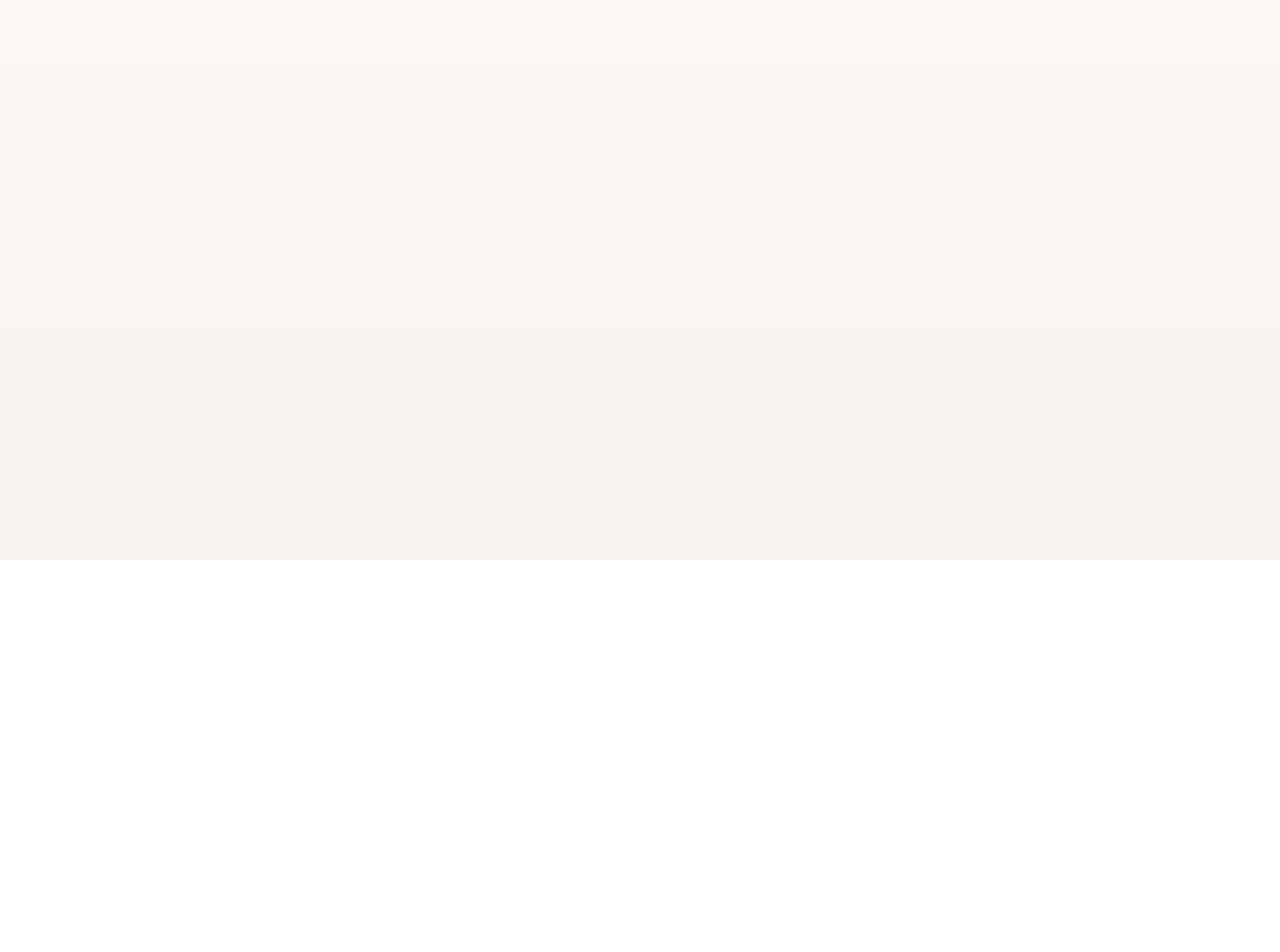
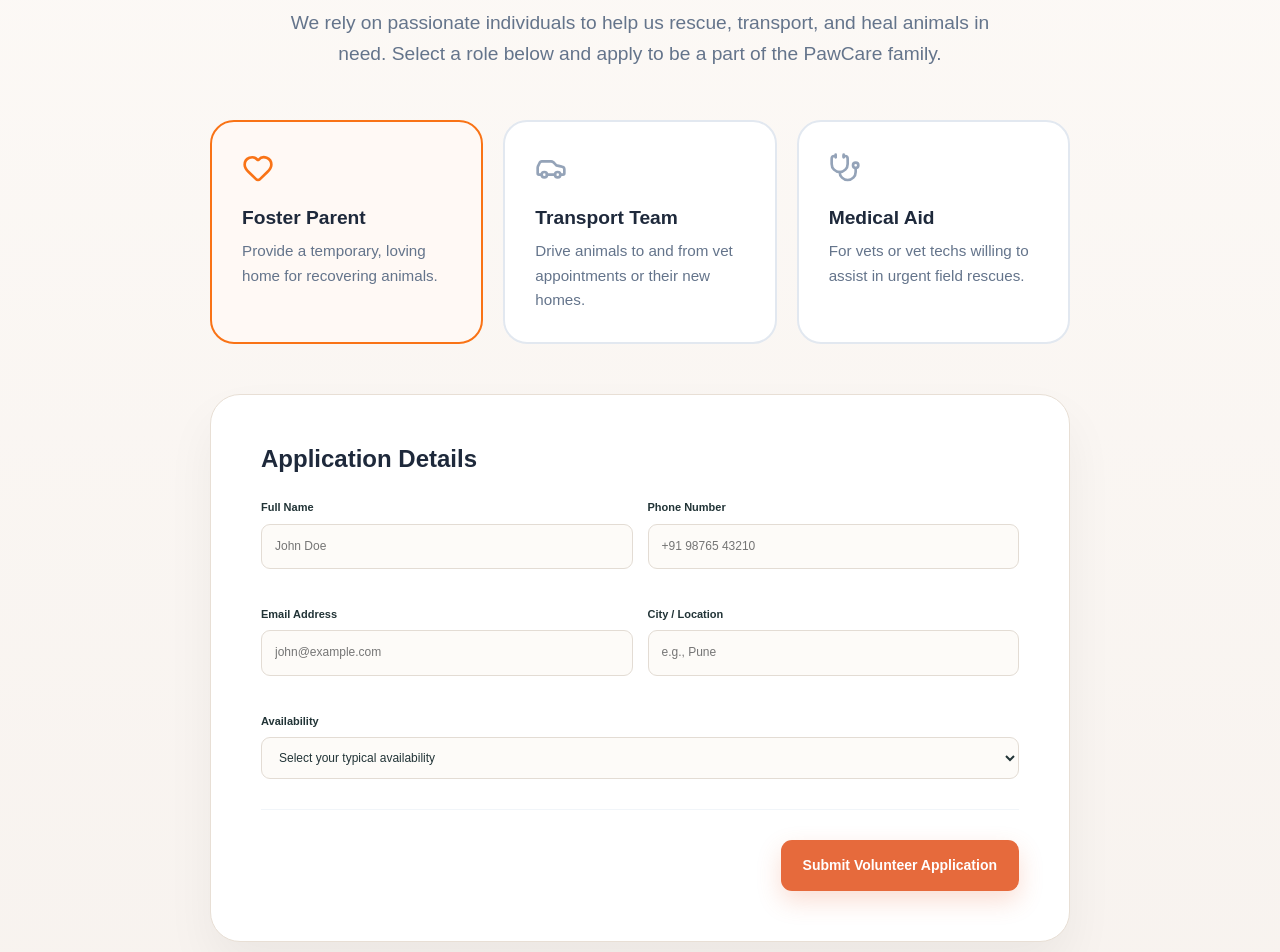
Before and after one commit to SHAYONTAN2006/ngo-project, a React (Vite) app in the folder my-react-app/: page /volunteer in a window 1280 px wide. Before the commit this address had no page. Shown: the part 240-1192 px from the top of the page. Before the commit the page ends 800 px from the top, so only its background shows below. Built offline with nearby package versions, Linux system fonts and the light colour scheme.

Commit message:
added a volunteering page

```diff
--- a/my-react-app/src/App.jsx
+++ b/my-react-app/src/App.jsx
@@ -3,6 +3,7 @@ import Home from './pages/Home';
 import Dashboard from './pages/Dashboard';
 import AnimalProfile from './pages/AnimalProfile';
 import AnimalsGallery from './pages/AnimalsGallery';
+import VolunteerOnboarding from './pages/VolunteerOnboarding';
 import RescueTracker from './pages/RescueTracker';
 import ApplicationForm from './pages/ApplicationForm';
 import './App.css';
@@ -15,6 +16,7 @@ function App() {
       <Route path="/dashboard" element={<Dashboard />} />
       <Route path="/animal/:id" element={<AnimalProfile />} />
       <Route path="/animals" element={<AnimalsGallery />} />
+      <Route path="/volunteer" element={<VolunteerOnboarding />} />
       <Route path="/track-rescue" element={<RescueTracker />} />
       <Route path="/apply/:type" element={<ApplicationForm />} />
     </Routes>
--- a/my-react-app/src/pages/Home.jsx
+++ b/my-react-app/src/pages/Home.jsx
@@ -132,9 +132,11 @@ export default function Home() {
         <div className="nav-container">
           <Brand onClick={() => window.scrollTo({ top: 0, behavior: 'smooth' })} />
           <nav className="nav-links">
-            {['Home', 'Rescue', 'Animals', 'Foster', 'Adopt', 'How It Works'].map((label) =>
-              <a href={`#${label === 'How It Works' ? 'about' : label.toLowerCase()}`} key={label}>{label}</a>
-            )}
+            <Link to="/">Home</Link>
+            <a href="#rescue">Rescue</a>
+            <Link to="/animals">Animals</Link>
+            <Link to="/apply/foster">Foster</Link>
+            <Link to="/volunteer">Volunteer</Link>
           </nav>
           <div className="nav-actions">
             <Link to="/dashboard" className="login-btn">Admin Login</Link>
--- /dev/null
+++ b/my-react-app/src/pages/VolunteerOnboarding.jsx
@@ -0,0 +1,162 @@
+import React, { useState } from 'react';
+import { Link, useNavigate } from 'react-router-dom';
+import { PawPrint, ArrowLeft, Heart, CheckCircle2, Car, Stethoscope } from 'lucide-react';
+
+export default function VolunteerOnboarding() {
+  const navigate = useNavigate();
+  const [role, setRole] = useState('foster');
+  const [isSubmitting, setIsSubmitting] = useState(false);
+  const [isSuccess, setIsSuccess] = useState(false);
+
+  const handleSubmit = (e) => {
+    e.preventDefault();
+    setIsSubmitting(true);
+    setTimeout(() => {
+      setIsSubmitting(false);
+      setIsSuccess(true);
+    }, 1500);
+  };
+
+  if (isSuccess) {
+    return (
+      <div className="home-page" style={{ minHeight: '100vh', display: 'flex', alignItems: 'center', justifyContent: 'center' }}>
+        <div style={{ textAlign: 'center', backgroundColor: 'white', padding: '60px', borderRadius: '30px', boxShadow: '0 25px 50px rgba(0,0,0,0.05)', maxWidth: '600px' }}>
+          <div style={{ display: 'inline-flex', alignItems: 'center', justifyContent: 'center', width: '80px', height: '80px', borderRadius: '50%', backgroundColor: '#ecfdf5', marginBottom: '20px' }}>
+            <CheckCircle2 size={40} color="#059669" />
+          </div>
+          <h1 style={{ fontSize: '2.5rem', color: '#1e293b', marginBottom: '15px' }}>Welcome to the Team!</h1>
+          <p style={{ color: '#64748b', fontSize: '1.2rem', marginBottom: '40px' }}>
+            Thank you for volunteering. Our coordinator will reach out to you within 24 hours to schedule a quick orientation call.
+          </p>
+          <button onClick={() => navigate('/')} className="primary-btn">
+            Return to Homepage
+          </button>
+        </div>
+      </div>
+    );
+  }
+
+  return (
+    <div className="home-page" style={{ minHeight: '100vh', paddingBottom: '100px' }}>
+      <header className="navbar">
+        <div className="nav-container">
+          <Link to="/" className="logo" style={{ textDecoration: 'none' }}>
+            <PawPrint className="brand-icon" size={24} color="#f97316" />
+            <span>Paw<span>Care</span></span>
+          </Link>
+          <div className="nav-actions">
+            <button onClick={() => navigate(-1)} className="nav-rescue-btn" style={{ background: 'transparent', color: '#64748b', border: '1px solid #cbd5e1' }}>
+              <ArrowLeft size={16} style={{ marginRight: '8px' }}/> Back
+            </button>
+          </div>
+        </div>
+      </header>
+
+      <div style={{ maxWidth: '900px', margin: '60px auto', padding: '0 20px' }}>
+        <div style={{ textAlign: 'center', marginBottom: '50px' }}>
+          <span className="section-tag" style={{ textTransform: 'uppercase' }}>VOLUNTEER ONBOARDING</span>
+          <h1 style={{ fontSize: '3rem', color: '#1e293b', marginBottom: '15px' }}>Join Our Rescue Network</h1>
+          <p style={{ color: '#64748b', fontSize: '1.2rem', maxWidth: '700px', margin: '0 auto' }}>
+            We rely on passionate individuals to help us rescue, transport, and heal animals in need. Select a role below and apply to be a part of the PawCare family.
+          </p>
+        </div>
+
+        <div style={{ display: 'grid', gridTemplateColumns: 'repeat(auto-fit, minmax(250px, 1fr))', gap: '20px', marginBottom: '50px' }}>
+
+          <div
+            onClick={() => setRole('foster')}
+            style={{
+              padding: '30px',
+              borderRadius: '24px',
+              border: `2px solid ${role === 'foster' ? '#f97316' : '#e2e8f0'}`,
+              backgroundColor: role === 'foster' ? '#fff9f5' : 'white',
+              cursor: 'pointer',
+              transition: 'all 0.2s'
+            }}
+          >
+            <Heart size={32} color={role === 'foster' ? '#f97316' : '#94a3b8'} style={{ marginBottom: '15px' }} />
+            <h3 style={{ fontSize: '1.2rem', color: '#1e293b', marginBottom: '10px' }}>Foster Parent</h3>
+            <p style={{ color: '#64748b', fontSize: '0.95rem' }}>Provide a temporary, loving home for recovering animals.</p>
+          </div>
+
+          <div
+            onClick={() => setRole('transport')}
+            style={{
+              padding: '30px',
+              borderRadius: '24px',
+              border: `2px solid ${role === 'transport' ? '#f97316' : '#e2e8f0'}`,
+              backgroundColor: role === 'transport' ? '#fff9f5' : 'white',
+              cursor: 'pointer',
+              transition: 'all 0.2s'
+            }}
+          >
+            <Car size={32} color={role === 'transport' ? '#f97316' : '#94a3b8'} style={{ marginBottom: '15px' }} />
+            <h3 style={{ fontSize: '1.2rem', color: '#1e293b', marginBottom: '10px' }}>Transport Team</h3>
+            <p style={{ color: '#64748b', fontSize: '0.95rem' }}>Drive animals to and from vet appointments or their new homes.</p>
+          </div>
+
+          <div
+            onClick={() => setRole('medical')}
+            style={{
+              padding: '30px',
+              borderRadius: '24px',
+              border: `2px solid ${role === 'medical' ? '#f97316' : '#e2e8f0'}`,
+              backgroundColor: role === 'medical' ? '#fff9f5' : 'white',
+              cursor: 'pointer',
+              transition: 'all 0.2s'
+            }}
+          >
+            <Stethoscope size={32} color={role === 'medical' ? '#f97316' : '#94a3b8'} style={{ marginBottom: '15px' }} />
+            <h3 style={{ fontSize: '1.2rem', color: '#1e293b', marginBottom: '10px' }}>Medical Aid</h3>
+            <p style={{ color: '#64748b', fontSize: '0.95rem' }}>For vets or vet techs willing to assist in urgent field rescues.</p>
+          </div>
+
+        </div>
+
+        <div style={{ backgroundColor: 'white', padding: '50px', borderRadius: '30px', boxShadow: '0 25px 50px rgba(0,0,0,0.05)', border: '1px solid #e8dfd5' }}>
+          <h3 style={{ fontSize: '1.5rem', marginBottom: '25px', color: '#1e293b' }}>Application Details</h3>
+          <form onSubmit={handleSubmit}>
+            <div className="form-row" style={{ marginBottom: '20px' }}>
+              <div className="form-group">
+                <label>Full Name</label>
+                <input type="text" placeholder="John Doe" required />
+              </div>
+              <div className="form-group">
+                <label>Phone Number</label>
+                <input type="tel" placeholder="+91 98765 43210" required />
+              </div>
+            </div>
+
+            <div className="form-row" style={{ marginBottom: '20px' }}>
+              <div className="form-group">
+                <label>Email Address</label>
+                <input type="email" placeholder="john@example.com" required />
+              </div>
+              <div className="form-group">
+                <label>City / Location</label>
+                <input type="text" placeholder="e.g., Pune" required />
+              </div>
+            </div>
+
+            <div className="form-group" style={{ marginBottom: '30px' }}>
+              <label>Availability</label>
+              <select required>
+                <option value="">Select your typical availability</option>
+                <option>Weekdays (Morning)</option>
+                <option>Weekdays (Evening)</option>
+                <option>Weekends Only</option>
+                <option>Flexible / On-call</option>
+              </select>
+            </div>
+
+            <div style={{ display: 'flex', justifyContent: 'flex-end', paddingTop: '30px', borderTop: '1px solid #f1f5f9' }}>
+              <button type="submit" className="primary-btn" disabled={isSubmitting}>
+                {isSubmitting ? 'Submitting...' : 'Submit Volunteer Application'}
+              </button>
+            </div>
+          </form>
+        </div>
+      </div>
+    </div>
+  );
+}
```
